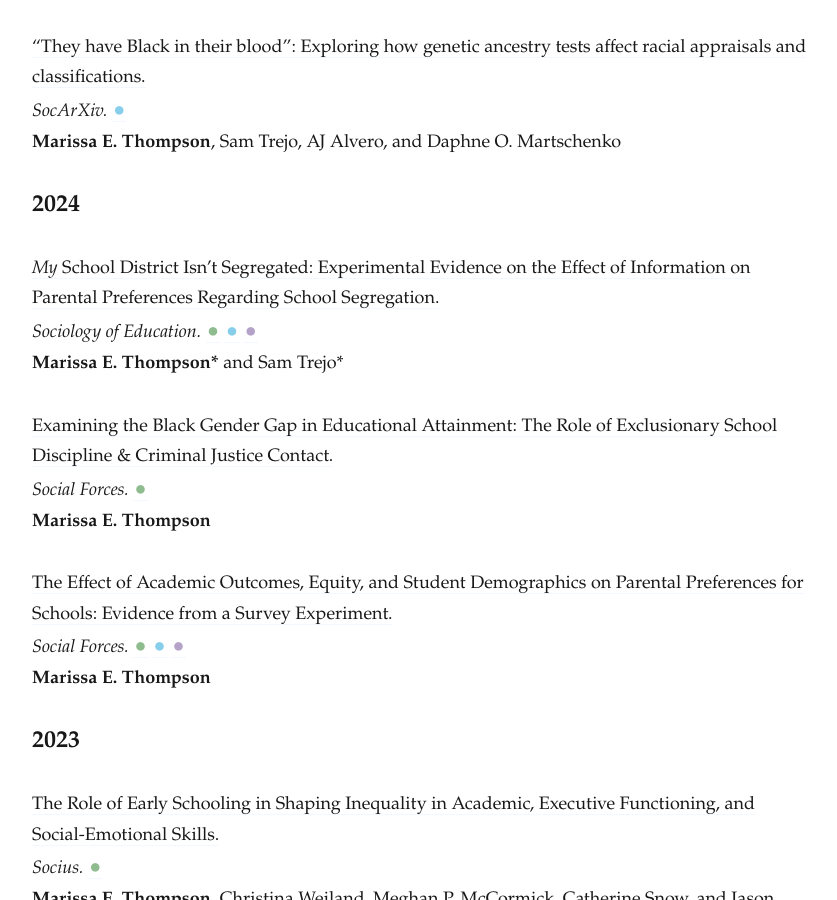
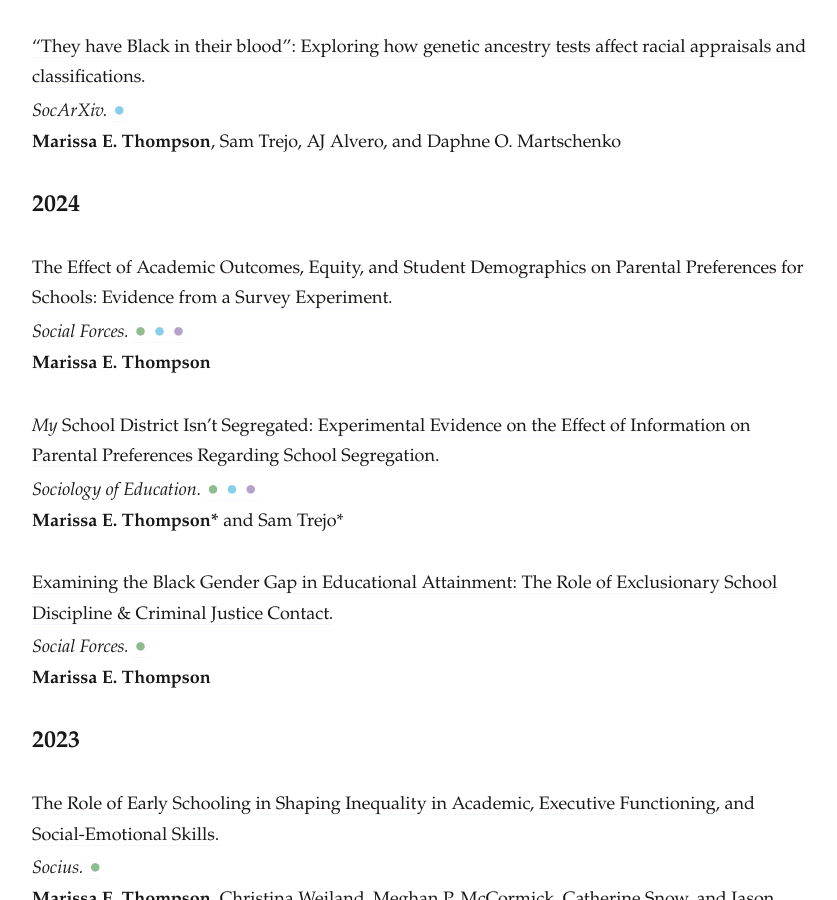
Before and after one commit to marissaethompson/marissaethompson.github.io, a Jekyll site: the page built from _pages/research.md, in a window 1280 px wide and 900 px high, scrolled down 1629 px. Shown: the whole window, without its empty margins (218-1055 px from the left). Built offline with Jekyll 4.4.1, drawn with Linux system fonts in a browser that asks for light colours; nearby versions of some CDN libraries; some web fonts are replaced.

Commit message:
July 24 2024b

```diff
--- a/_pages/research.md
+++ b/_pages/research.md
@@ -33,16 +33,16 @@ Further, my research agenda also interrogates the emergence of racial/ethnic cat
 
 ## 2024
 
+[The Effect of Academic Outcomes, Equity, and Student Demographics on Parental Preferences for Schools: Evidence from a Survey Experiment.](https://academic.oup.com/sf/advance-article/doi/10.1093/sf/soae101/7716414?utm_source=authortollfreelink&utm_campaign=sf&utm_medium=email&guestAccessKey=dec0934a-a449-413a-a5ae-d7c29bd4ad6f)<br>
+ <i>Social Forces.</i>&nbsp;[<span style="font-size: 15pt; color:#8fbc8f">●</span>](/research/Thompson_SF_2024b.pdf){:target="_blank"} [<span style="font-size: 15pt; color:#87ceeb">●</span>](https://osf.io/3qtcp){:target="_blank"} [<span style="font-size: 15pt; color:#b5a2c8">●</span>](https://github.com/marissaethompson/2024_SF_Thompson){:target="_blank"}<br>
+<b>Marissa E. Thompson</b>
+
  [<i>My</i> School District Isn't Segregated: Experimental Evidence on the Effect of Information on Parental Preferences Regarding School Segregation.](https://journals.sagepub.com/doi/full/10.1177/00380407231213342){:target="_blank"} <br>
 <i>Sociology of Education.</i>&nbsp;[<span style="font-size: 15pt; color:#8fbc8f">●</span>](/research/Thompson_SOE_2024.pdf){:target="_blank"} [<span style="font-size: 15pt; color:#87ceeb">●</span>](https://osf.io/ucvt6){:target="_blank"} [<span style="font-size: 15pt; color:#b5a2c8">●</span>](https://github.com/sam-trejo/2023_08_socedu_seg_exp){:target="_blank"}<br>
 <b>Marissa E. Thompson\*</b> and Sam Trejo\*
 
 [Examining the Black Gender Gap in Educational Attainment: The Role of Exclusionary School Discipline & Criminal Justice Contact.](https://academic.oup.com/sf/advance-article/doi/10.1093/sf/soad110/7252817?utm_source=authortollfreelink&utm_campaign=sf&utm_medium=email&guestAccessKey=d1e2eb36-ec6f-4a90-9009-0f35b2201128)<br>
  <i>Social Forces.</i>&nbsp;[<span style="font-size: 15pt; color:#8fbc8f">●</span>](/research/Thompson_SF_2024.pdf){:target="_blank"}<br>
-<b>Marissa E. Thompson</b>
-
-[The Effect of Academic Outcomes, Equity, and Student Demographics on Parental Preferences for Schools: Evidence from a Survey Experiment.](https://academic.oup.com/sf/advance-article/doi/10.1093/sf/soae101/7716414?utm_source=authortollfreelink&utm_campaign=sf&utm_medium=email&guestAccessKey=dec0934a-a449-413a-a5ae-d7c29bd4ad6f)<br>
- <i>Social Forces.</i>&nbsp;[<span style="font-size: 15pt; color:#8fbc8f">●</span>](/research/Thompson_SF_2024b.pdf){:target="_blank"} [<span style="font-size: 15pt; color:#87ceeb">●</span>](https://osf.io/3qtcp){:target="_blank"} [<span style="font-size: 15pt; color:#b5a2c8">●</span>](https://github.com/marissaethompson/2024_SF_Thompson){:target="_blank"}<br>
 <b>Marissa E. Thompson</b>
 
 ## 2023
```
Also changed, not shown: 2 other files.
